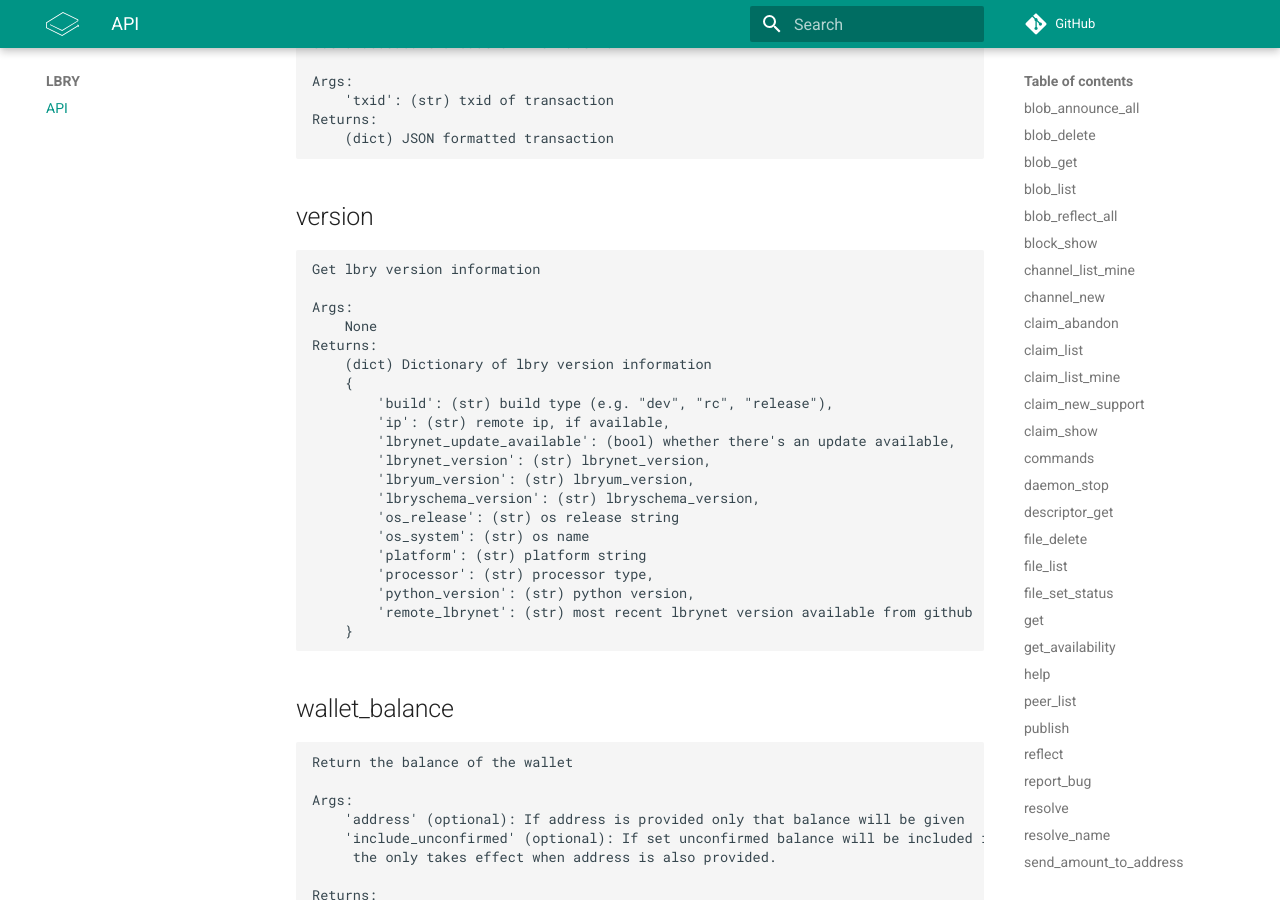
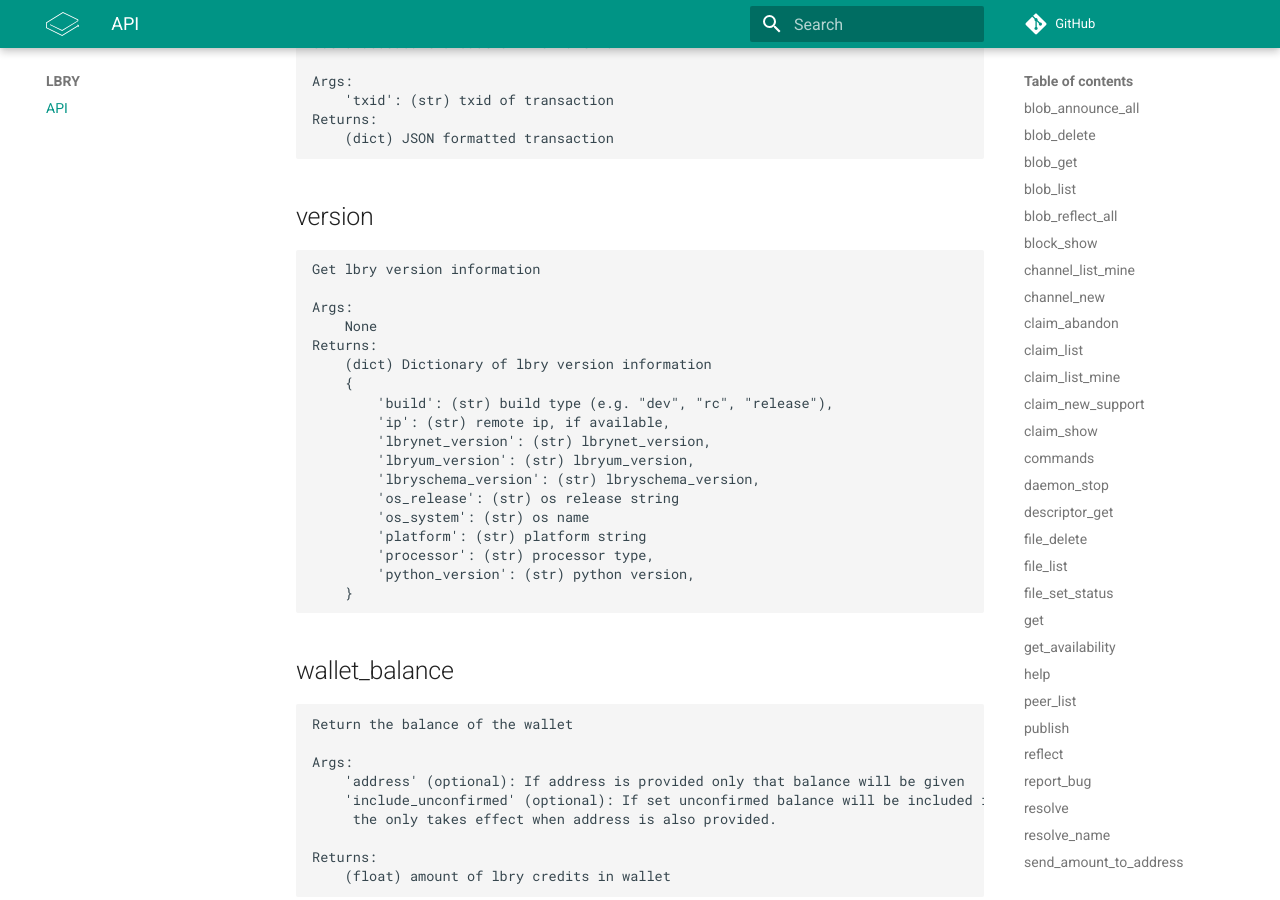
Before and after one commit to lbryio/lbry-sdk, an MkDocs documentation site: the page built from docs/index.md, in a window 1280 px wide and 900 px high, scrolled down 13150 px. Built offline with MkDocs 1.6.1 and Material for MkDocs 9.7.7, drawn with Linux system fonts in a browser that asks for light colours; comment, search, counter and statistics services are not loaded; old or Windows-style settings are respelled for this version of MkDocs.

Commit message:
update api docs

````diff
--- a/docs/index.md
+++ b/docs/index.md
@@ -673,7 +673,6 @@
     {
         'build': (str) build type (e.g. "dev", "rc", "release"),
         'ip': (str) remote ip, if available,
-        'lbrynet_update_available': (bool) whether there's an update available,
         'lbrynet_version': (str) lbrynet_version,
         'lbryum_version': (str) lbryum_version,
         'lbryschema_version': (str) lbryschema_version,
@@ -682,7 +681,6 @@
         'platform': (str) platform string
         'processor': (str) processor type,
         'python_version': (str) python version,
-        'remote_lbrynet': (str) most recent lbrynet version available from github
     }
 ```
 
````
